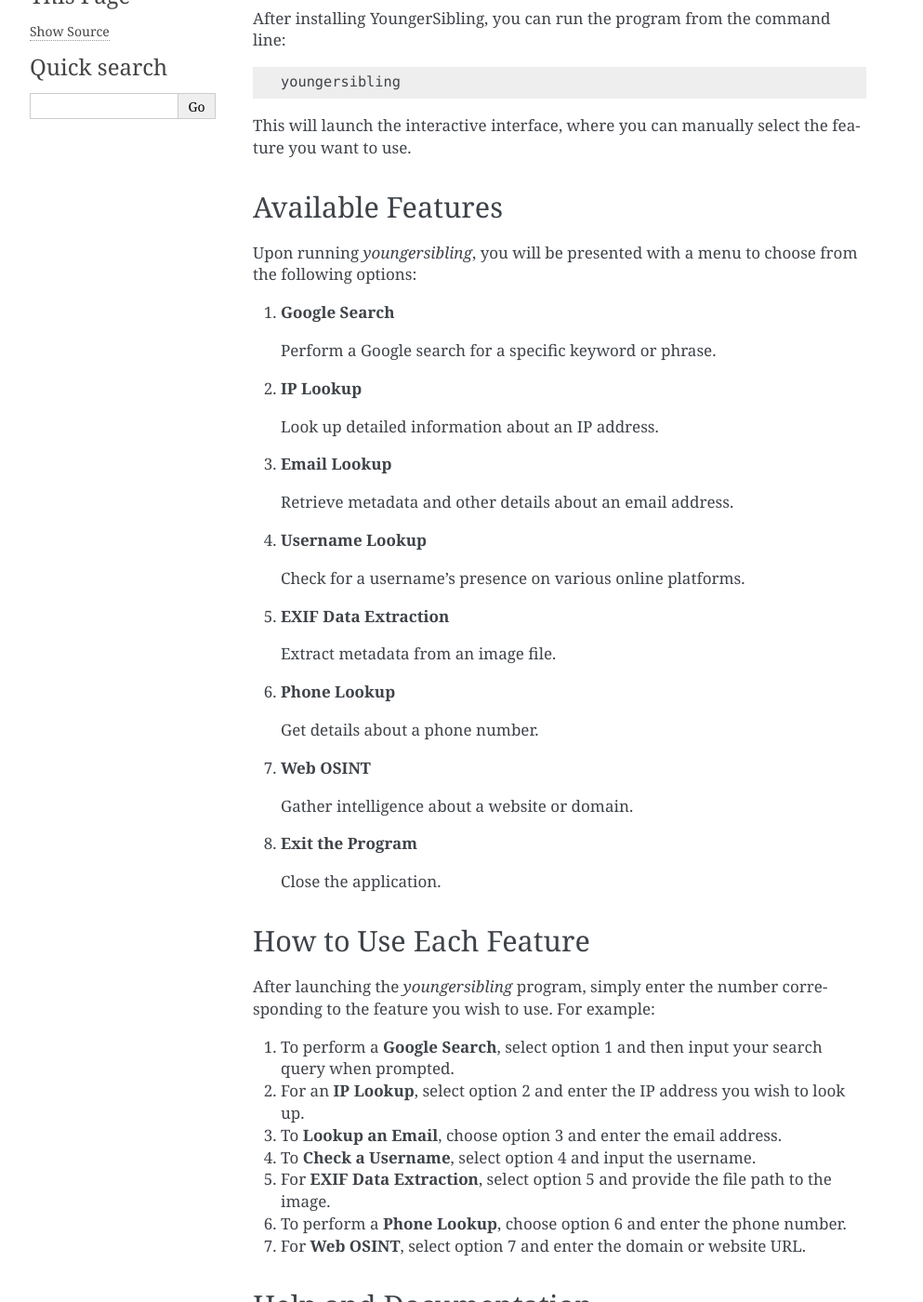
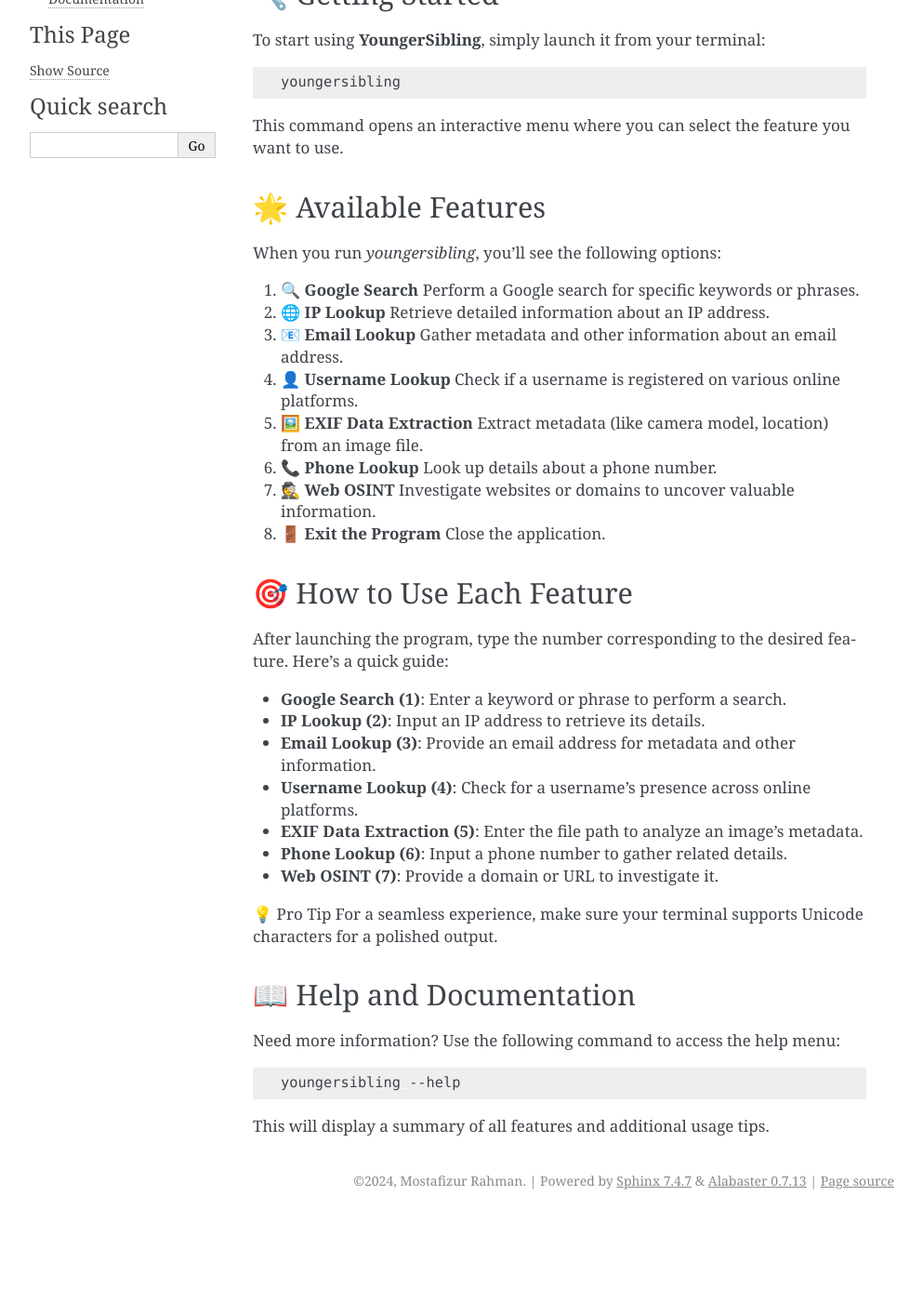
Before and after one commit to Mostafizur-Rahman8391/YoungerSibling, a Sphinx documentation site: the page built from docs/source/usage.rst, in a window 1280 px wide and 1400 px high, scrolled down 232 px. Shown: the whole window at 93% size, without its empty margins (148-1141 px from the left). Built offline with Sphinx 7.4.7, drawn with Linux system fonts in a browser that asks for light colours; after the commit the page ends 1541 px from its top, so only the background shows below that; some of the changed text lies outside the part shown.

```diff
--- /dev/null
+++ b/docs/source/requirements.txt
@@ -0,0 +1,2 @@
+sphinx
+sphinx_rtd_theme
--- a/docs/source/usage.rst
+++ b/docs/source/usage.rst
@@ -1,82 +1,71 @@
-Usage
-=====
+Usage 🚀
+=========
 
-YoungerSibling is an OSINT toolkit designed for researchers and analysts. This section explains how to use its various features.
+**YoungerSibling** is a powerful OSINT toolkit designed to help researchers and analysts gather actionable intelligence. This guide will walk you through its features and how to use them effectively.
 
-Getting Started
----------------
+🔧 Getting Started
+-------------------
 
-After installing YoungerSibling, you can run the program from the command line:
+To start using **YoungerSibling**, simply launch it from your terminal:
 
 .. code-block:: bash
 
    youngersibling
 
-This will launch the interactive interface, where you can manually select the feature you want to use.
+This command opens an interactive menu where you can select the feature you want to use.
 
-Available Features
-------------------
+🌟 Available Features
+----------------------
 
-Upon running `youngersibling`, you will be presented with a menu to choose from the following options:
+When you run `youngersibling`, you’ll see the following options:
 
-1. **Google Search**
+1. **🔍 Google Search**
+   Perform a Google search for specific keywords or phrases.
 
-   Perform a Google search for a specific keyword or phrase.
+2. **🌐 IP Lookup**
+   Retrieve detailed information about an IP address.
 
-2. **IP Lookup**
+3. **📧 Email Lookup**
+   Gather metadata and other information about an email address.
 
-   Look up detailed information about an IP address.
+4. **👤 Username Lookup**
+   Check if a username is registered on various online platforms.
 
-3. **Email Lookup**
+5. **🖼️ EXIF Data Extraction**
+   Extract metadata (like camera model, location) from an image file.
 
-   Retrieve metadata and other details about an email address.
+6. **📞 Phone Lookup**
+   Look up details about a phone number.
 
-4. **Username Lookup**
+7. **🕵️ Web OSINT**
+   Investigate websites or domains to uncover valuable information.
 
-   Check for a username's presence on various online platforms.
-
-5. **EXIF Data Extraction**
-
-   Extract metadata from an image file.
-
-6. **Phone Lookup**
-
-   Get details about a phone number.
-
-7. **Web OSINT**
-
-   Gather intelligence about a website or domain.
-
-8. **Exit the Program**
-
+8. **🚪 Exit the Program**
    Close the application.
 
-How to Use Each Feature
-------------------------
+🎯 How to Use Each Feature
+--------------------------
 
-After launching the `youngersibling` program, simply enter the number corresponding to the feature you wish to use. For example:
+After launching the program, type the number corresponding to the desired feature. Here's a quick guide:
 
-1. To perform a **Google Search**, select option 1 and then input your search query when prompted.
+- **Google Search (1)**: Enter a keyword or phrase to perform a search.
+- **IP Lookup (2)**: Input an IP address to retrieve its details.
+- **Email Lookup (3)**: Provide an email address for metadata and other information.
+- **Username Lookup (4)**: Check for a username’s presence across online platforms.
+- **EXIF Data Extraction (5)**: Enter the file path to analyze an image’s metadata.
+- **Phone Lookup (6)**: Input a phone number to gather related details.
+- **Web OSINT (7)**: Provide a domain or URL to investigate it.
 
-2. For an **IP Lookup**, select option 2 and enter the IP address you wish to look up.
+💡 Pro Tip
+For a seamless experience, make sure your terminal supports Unicode characters for a polished output.
 
-3. To **Lookup an Email**, choose option 3 and enter the email address.
+📖 Help and Documentation
+--------------------------
 
-4. To **Check a Username**, select option 4 and input the username.
-
-5. For **EXIF Data Extraction**, select option 5 and provide the file path to the image.
-
-6. To perform a **Phone Lookup**, choose option 6 and enter the phone number.
-
-7. For **Web OSINT**, select option 7 and enter the domain or website URL.
-
-Help and Documentation
------------------------
-
-For detailed help or information on using YoungerSibling, run:
+Need more information? Use the following command to access the help menu:
 
 .. code-block:: bash
 
    youngersibling --help
 
-This will provide additional guidance on the available options and how to use them effectively.
+This will display a summary of all features and additional usage tips.
```
Also changed, not shown: docs/source/faq.rst (+19 -10 lines), docs/source/features.rst (+20 -18 lines), docs/source/index.rst (+36 -14 lines), docs/source/installation.rst (+22 -17 lines), .readthedocs.yaml.
